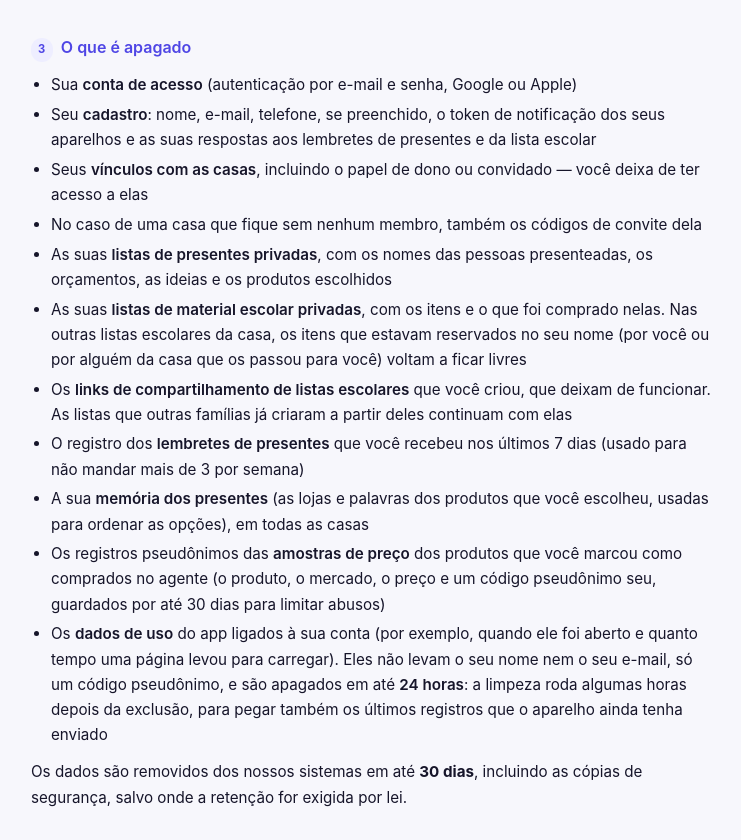
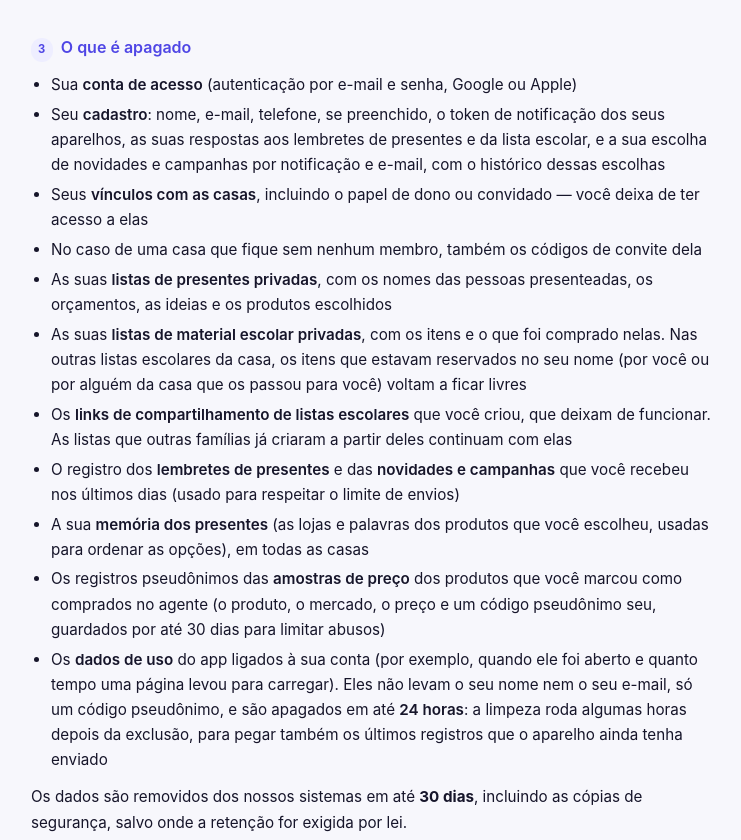
Before and after one commit to felipeaugustomsilva-stack/smartshop-privacy, a plain HTML site: page excluir-conta/index.html in a window 1280 px wide. Shown: the part 779-1619 px from the top of the page, without its empty margins (269-1010 px from the left). Drawn offline with Linux system fonts and the light colour scheme.

Commit message:
Novidades e campanhas por push e e-mail (17/11/2026)
Co-Authored-By: Claude Opus 5.5 <noreply@anthropic.com>

```diff
--- a/excluir-conta/index.html
+++ b/excluir-conta/index.html
@@ -248,13 +248,13 @@
     <h2><span class="num">3</span> O que é apagado</h2>
     <ul>
       <li>Sua <strong>conta de acesso</strong> (autenticação por e-mail e senha, Google ou Apple)</li>
-      <li>Seu <strong>cadastro</strong>: nome, e-mail, telefone, se preenchido, o token de notificação dos seus aparelhos e as suas respostas aos lembretes de presentes e da lista escolar</li>
+      <li>Seu <strong>cadastro</strong>: nome, e-mail, telefone, se preenchido, o token de notificação dos seus aparelhos, as suas respostas aos lembretes de presentes e da lista escolar, e a sua escolha de novidades e campanhas por notificação e e-mail, com o histórico dessas escolhas</li>
       <li>Seus <strong>vínculos com as casas</strong>, incluindo o papel de dono ou convidado — você deixa de ter acesso a elas</li>
       <li>No caso de uma casa que fique sem nenhum membro, também os códigos de convite dela</li>
       <li>As suas <strong>listas de presentes privadas</strong>, com os nomes das pessoas presenteadas, os orçamentos, as ideias e os produtos escolhidos</li>
       <li>As suas <strong>listas de material escolar privadas</strong>, com os itens e o que foi comprado nelas. Nas outras listas escolares da casa, os itens que estavam reservados no seu nome (por você ou por alguém da casa que os passou para você) voltam a ficar livres</li>
       <li>Os <strong>links de compartilhamento de listas escolares</strong> que você criou, que deixam de funcionar. As listas que outras famílias já criaram a partir deles continuam com elas</li>
-      <li>O registro dos <strong>lembretes de presentes</strong> que você recebeu nos últimos 7 dias (usado para não mandar mais de 3 por semana)</li>
+      <li>O registro dos <strong>lembretes de presentes</strong> e das <strong>novidades e campanhas</strong> que você recebeu nos últimos dias (usado para respeitar o limite de envios)</li>
       <li>A sua <strong>memória dos presentes</strong> (as lojas e palavras dos produtos que você escolheu, usadas para ordenar as opções), em todas as casas</li>
       <li>Os registros pseudônimos das <strong>amostras de preço</strong> dos produtos que você marcou como comprados no agente (o produto, o mercado, o preço e um código pseudônimo seu, guardados por até 30 dias para limitar abusos)</li>
       <li>Os <strong>dados de uso</strong> do app ligados à sua conta (por exemplo, quando ele foi aberto e quanto tempo uma página levou para carregar). Eles não levam o seu nome nem o seu e-mail, só um código pseudônimo, e são apagados em até <strong>24 horas</strong>: a limpeza roda algumas horas depois da exclusão, para pegar também os últimos registros que o aparelho ainda tenha enviado</li>
@@ -269,6 +269,7 @@
     <p>Esses registros guardam apenas o identificador interno de quem criou cada item, não o seu nome nem o seu e-mail, que são apagados junto com o cadastro.</p>
     <p>Isso inclui o preço de um item que você trouxe do carrinho do mercado para a lista da casa: ele fica guardado no próprio item, como os outros dados da casa, e não é apagado quando você exclui a sua conta.</p>
     <p>O mesmo vale para os <strong>preços que o agente viu para a casa</strong> (nome do produto, mercado, preço e data, mostrados na tela "Ver preços"): ficam guardados na casa, sem o seu nome nem o seu e-mail, e cada registro expira sozinho em cerca de <strong>30 dias</strong>.</p>
+    <p>Se você tinha saído da lista de e-mails de novidades, guardamos um <strong>código derivado do seu endereço</strong> (não o endereço, e que não permite voltar a ele) numa lista de quem não recebe mais e-mail. Ele <strong>permanece</strong> depois da exclusão para que uma nova conta com o mesmo e-mail não volte a receber campanhas sem você pedir; se quiser que ele também seja apagado, peça por e-mail.</p>
     <p>Se você quiser também a remoção desse conteúdo compartilhado, peça por e-mail: precisamos combinar isso com os outros membros da casa.</p>
     <p>Listas de compra que o dono da casa apagou deixam de aparecer no app, mas continuam guardadas e não são removidas com a sua conta; a remoção definitiva também se pede por e-mail.</p>
     <p>Dois registros técnicos não são apagados um a um, mas expiram sozinhos: os registros de funcionamento (logs) do servidor, que guardam os mesmos dados de uso com o código pseudônimo, são apagados automaticamente em até <strong>30 dias</strong>; os relatórios de falha do app não identificam você e expiram em <strong>90 dias</strong>.</p>
```
